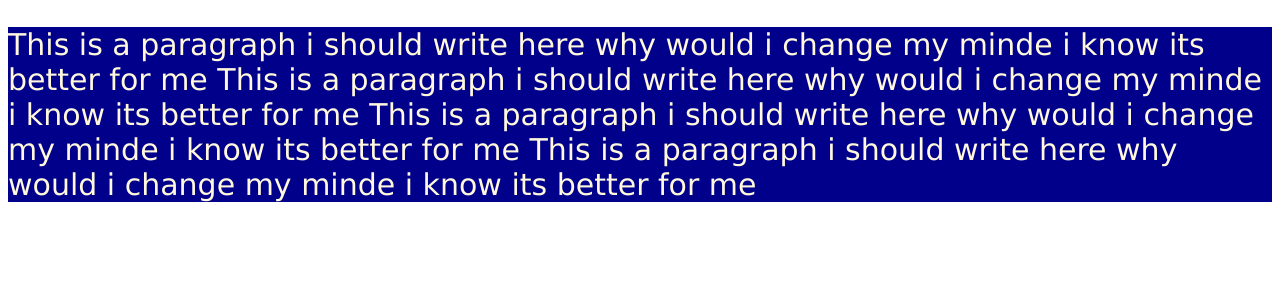
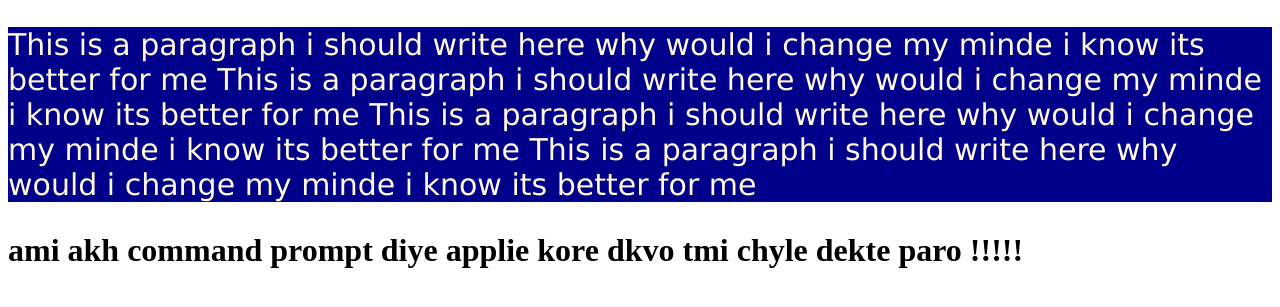
Before and after one commit to Mahin333/My-first-repo, a plain HTML site: page index.html in a window 1280 px wide. Shown: the part 163-470 px from the top of the page. Drawn offline with Linux system fonts and the light colour scheme.

Commit message:
by command prompet try

```diff
--- a/index.html
+++ b/index.html
@@ -18,7 +18,7 @@
     This is a paragraph i should write here why would i change my minde i know its better for me
     This is a paragraph i should write here why would i change my minde i know its better for me
 </p>
-
+<h1>ami akh command prompt diye applie kore dkvo tmi chyle dekte paro !!!!!</h1>
 
 
 </body>
```
